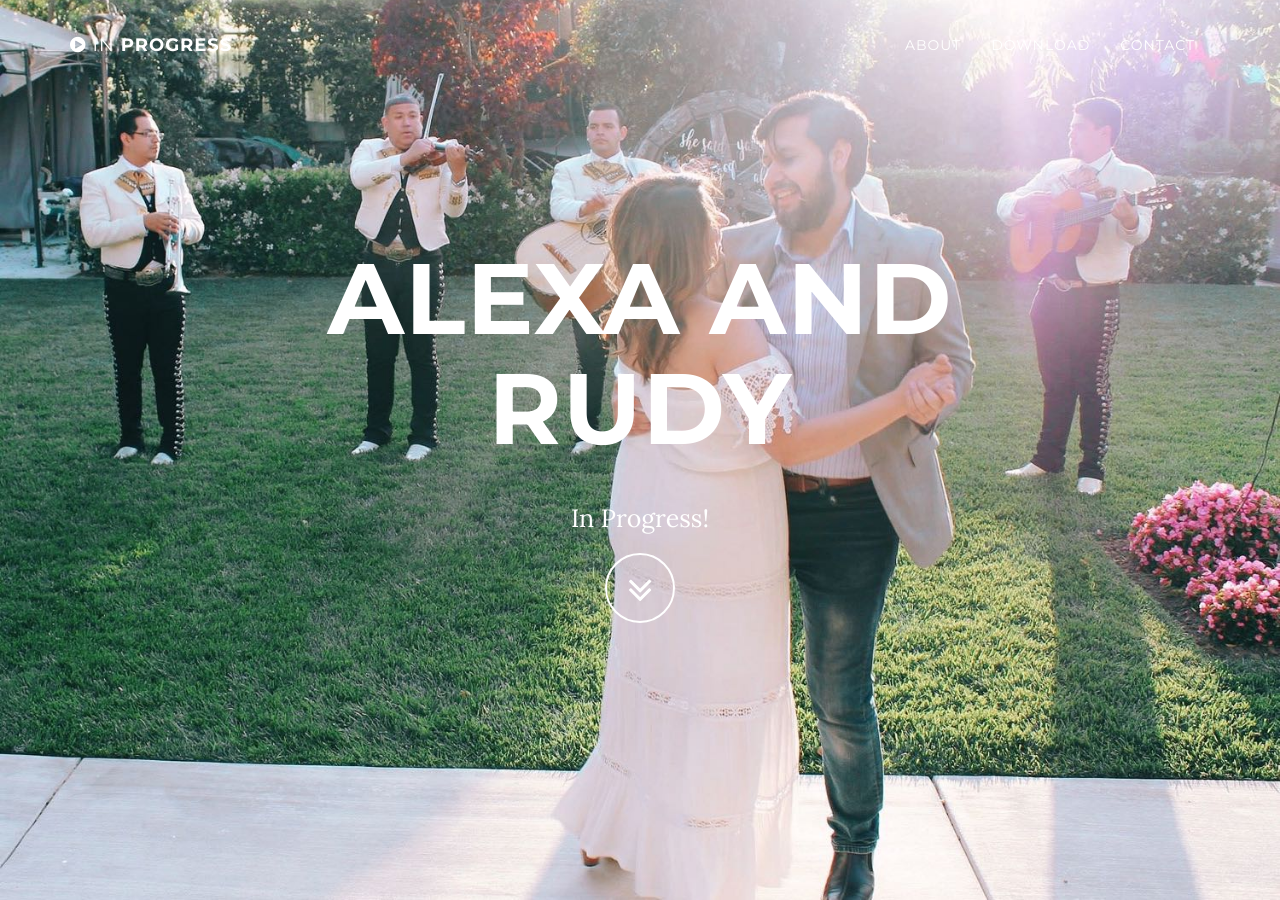
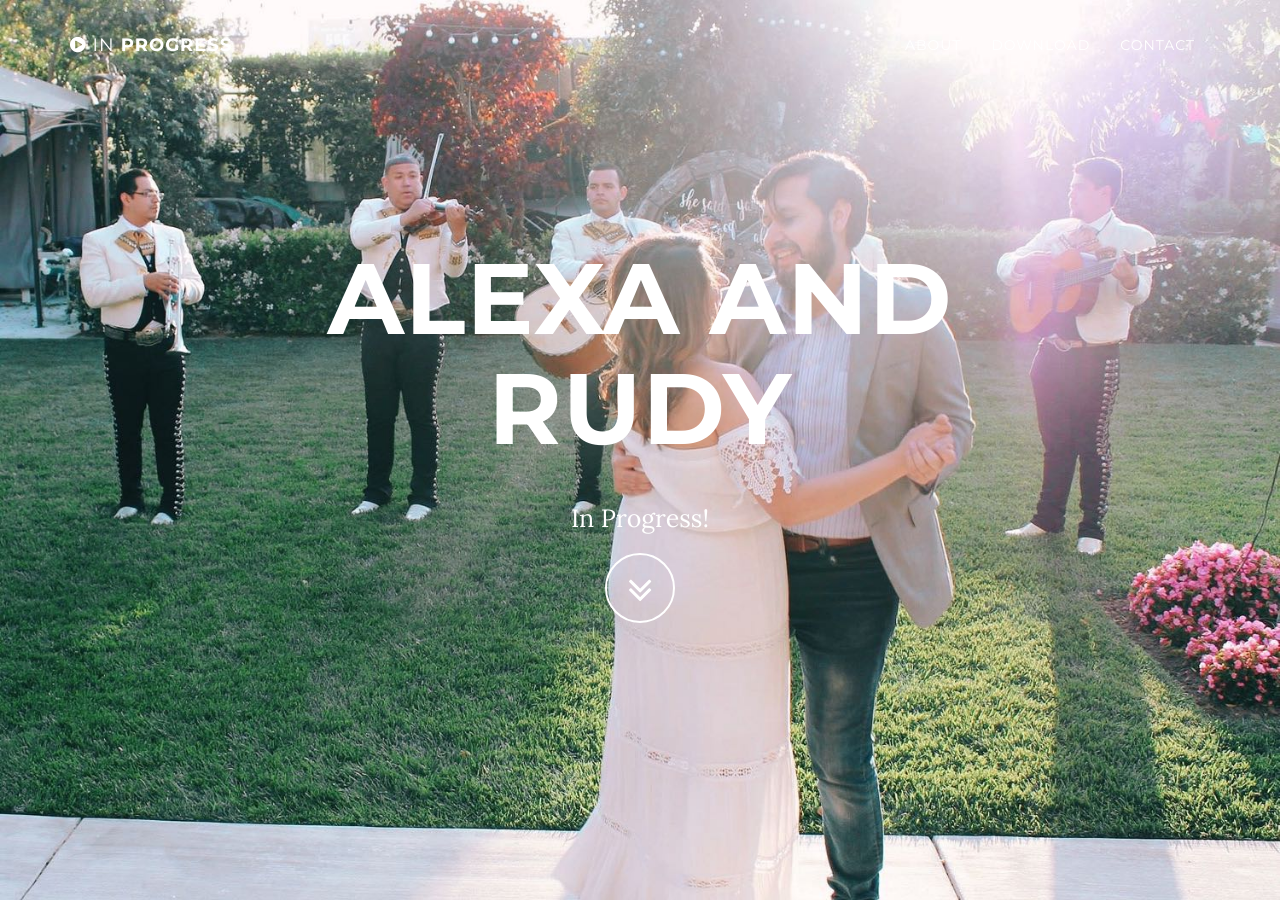
Before and after one commit to gutzrodolfo/arwedding.love, a Jekyll site: the page built from index.html, in a window 1280 px wide and 900 px high. Built offline with Jekyll 4.4.1, drawn with Linux system fonts in a browser that asks for light colours.

Commit message:
Updated main photo dimensions

```diff
--- a/_includes/css/grayscale.css
+++ b/_includes/css/grayscale.css
@@ -138,7 +138,7 @@ a:focus {
     padding: 100px 0;
     text-align: center;
     color: #fff;
-    background: url(/img/intro-bg.jpg) no-repeat bottom center scroll;
+    background: url(/img/intro-bg.jpg) no-repeat top center scroll;
     background-color: {{ site.color.primary-dark }};
     -webkit-background-size: cover;
     -moz-background-size: cover;
```
